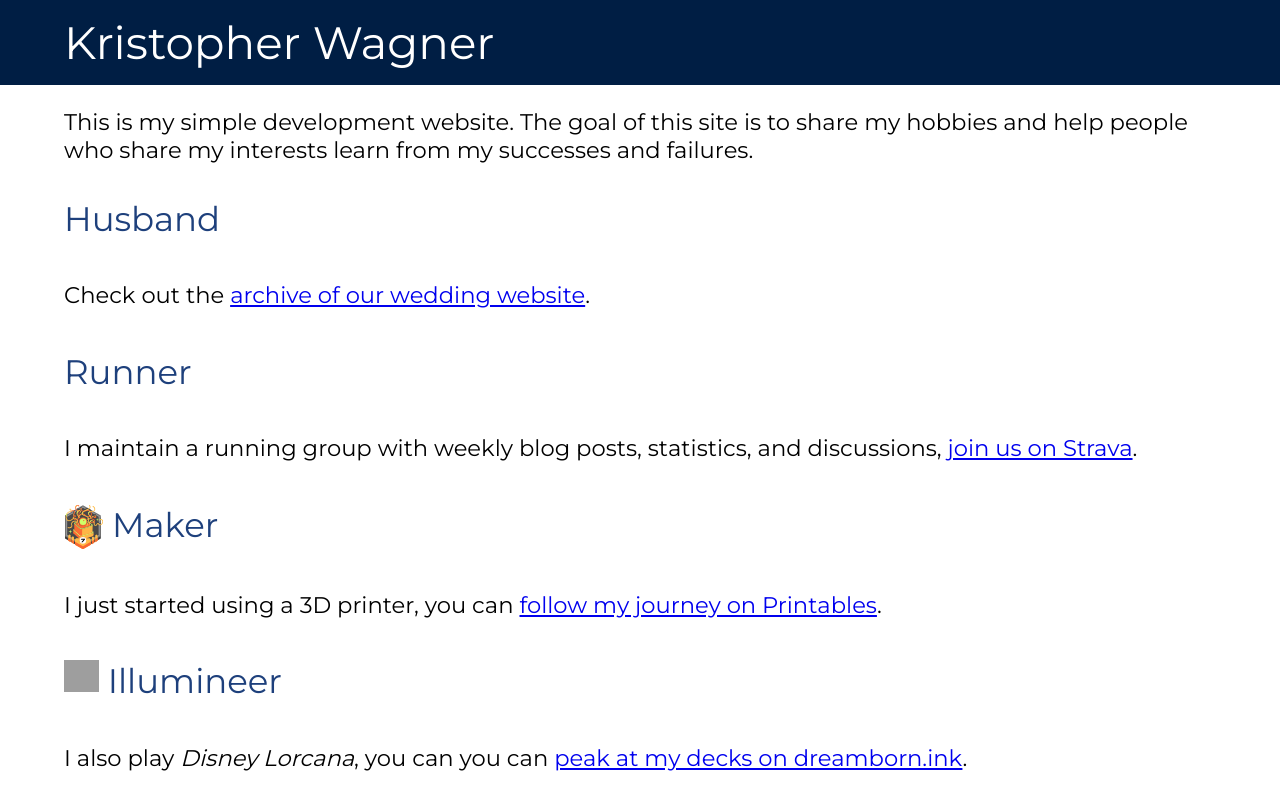
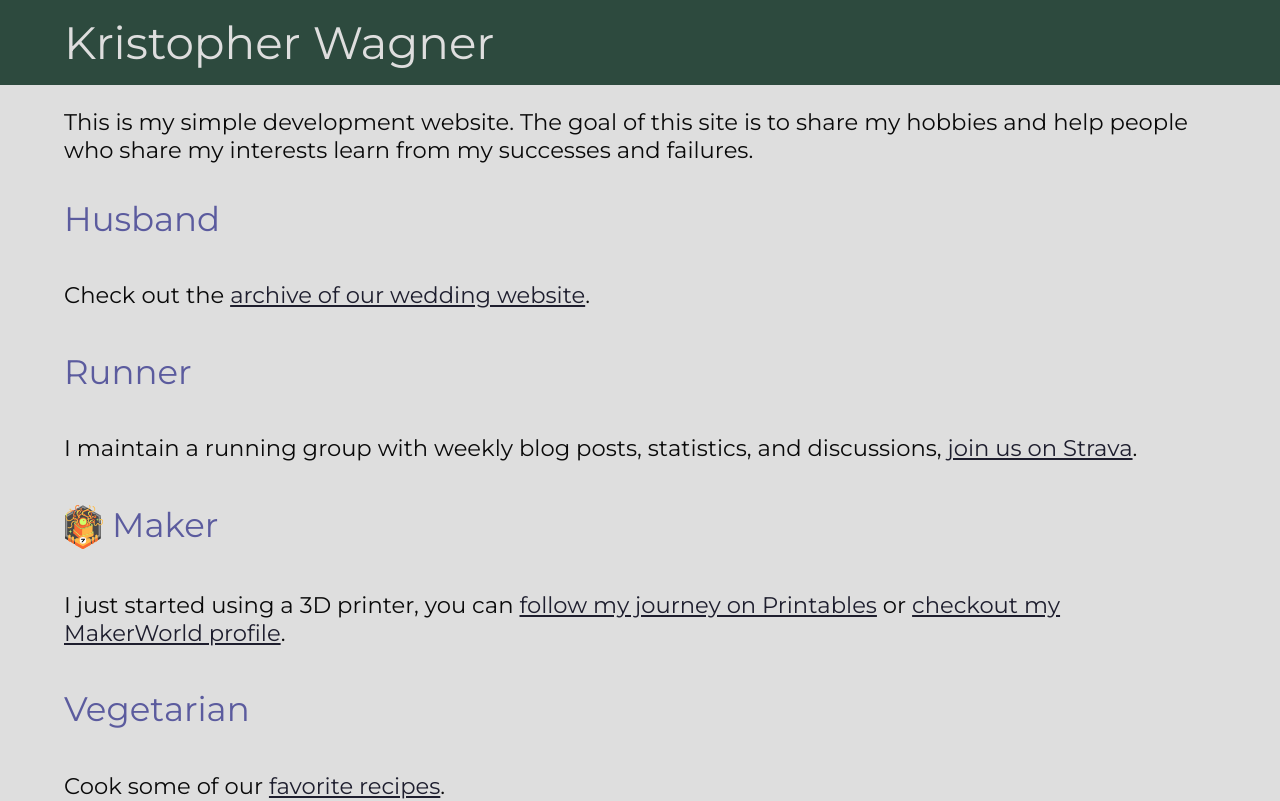
Before and after one commit to KristopherWagner/development-site, a React app: page / in a window 1280 px wide. Shown: the top 801 px of the page. Built offline with nearby package versions, Linux system fonts and the light colour scheme; grey boxes are pictures that could not be loaded; some icons are missing; a web font is replaced by a local one.

Commit message:
:sparkles: #28 Add a dark theme

```diff
--- a/src/components/Grid/Card.module.css
+++ b/src/components/Grid/Card.module.css
@@ -1,12 +1,13 @@
 .card {
   align-items: center;
   background-color: var(--secondary);
-  border-radius: 16px;
-  box-shadow:
-    rgba(0, 0, 0, 0.16) 0px 3px 6px,
-    rgba(0, 0, 0, 0.23) 0px 3px 6px;
-  color: var(--primary-dark);
+  border-radius: 0.5rem;
+  color: var(--background);
   display: grid;
   padding: 1rem;
   text-align: center;
+
+  &:hover {
+    filter: brightness(150%);
+  }
 }
--- a/src/components/Header/Header.module.css
+++ b/src/components/Header/Header.module.css
@@ -3,7 +3,7 @@
 
   .heading {
     background-color: var(--primary-dark);
-    color: white;
+    color: var(--text);
     padding: 0.67rem 0;
 
     h1 {
@@ -11,10 +11,13 @@
       font-weight: 300;
       margin: 0px auto;
       max-width: var(--application-width);
+
+      color: light-dark(var(--background), var(--text));
     }
   }
 
   .content {
+    color: var(--text);
     margin: 0px auto;
     max-width: var(--application-width);
 
--- a/src/components/SEO.tsx
+++ b/src/components/SEO.tsx
@@ -30,6 +30,8 @@ export default function Seo({
       <meta name="twitter:title" content={title} />
       <meta name="twitter:description" content={description} />
       <meta name="twitter:image" content={imageUrl} />
+
+      <meta name="color-scheme" content="light dark" />
     </>
   );
 }
--- a/src/index.css
+++ b/src/index.css
@@ -14,6 +14,7 @@ html {
   }
 
   main {
+    color: var(--text);
     margin: 0.67rem auto;
     overflow: auto;
     width: var(--application-width);
@@ -40,5 +41,13 @@ html {
       font-weight: 500;
       margin-block: 1rem;
     }
+
+    a {
+      color: var(--secondary);
+
+      &:hover {
+        color: var(--primary);
+      }
+    }
   }
 }
--- a/src/routes/index.module.css
+++ b/src/routes/index.module.css
@@ -1,9 +1,22 @@
 :root {
-  --primary-dark: #001e44;
-  --primary: #1e407c;
-  --secondary: #96bee6;
+  color-scheme: light dark;
+  --application-width: clamp(320px, 90%, 1200px);
 
-  --application-width: clamp(320px, 90%, 1200px);
+  --primary-dark: #2d4a3e;
+  --primary: #5b5b9e;
+  --secondary: #1e1e2e;
+  --text: #0a0a0a;
+  --background: #dedede;
+
+  @media (prefers-color-scheme: dark) {
+    --primary-dark: #1a1a1a;
+    --primary: #7f70a4;
+    --secondary: #51856f;
+    --text: #d1d1d1;
+
+    --background: #0a0a0a;
+  }
+  background-color: var(--background);
 }
 
 @font-face {
@@ -35,3 +48,16 @@
     font-style: italic;
   }
 }
+
+* {
+  transition:
+    background-color 0.3s ease,
+    color 0.3s ease,
+    border-color 0.3s ease;
+}
+
+@media (prefers-reduced-motion: reduce) {
+  * {
+    transition: none !important;
+  }
+}
--- a/src/routes/index.tsx
+++ b/src/routes/index.tsx
@@ -64,27 +64,10 @@ export default function IndexPage() {
             I just started using a 3D printer, you can{' '}
             <a href="https://www.printables.com/@kwagner">
               follow my journey on Printables
-            </a>
-            .
-          </p>
-        </article>
-        <article>
-          <h2>
-            <img
-              alt="Lorcana logo"
-              className={styles['lorcana-logo']}
-              height="32px"
-              src={imageFolder + 'lorcana.webp'}
-              width="34.7667px"
-            />{' '}
-            Illumineer
-          </h2>
-          <p>
-            I also play{' '}
-            <span className={styles['lorcana-text']}>Disney Lorcana</span>, you
-            can you can{' '}
-            <a href="https://dreamborn.ink/creators/BJXuxcM6ASb2YhhJZDT2y6dEImd2">
-              peak at my decks on dreamborn.ink
+            </a>{' '}
+            or{' '}
+            <a href="https://makerworld.com/en/@kwagner">
+              checkout my MakerWorld profile
             </a>
             .
           </p>
```
